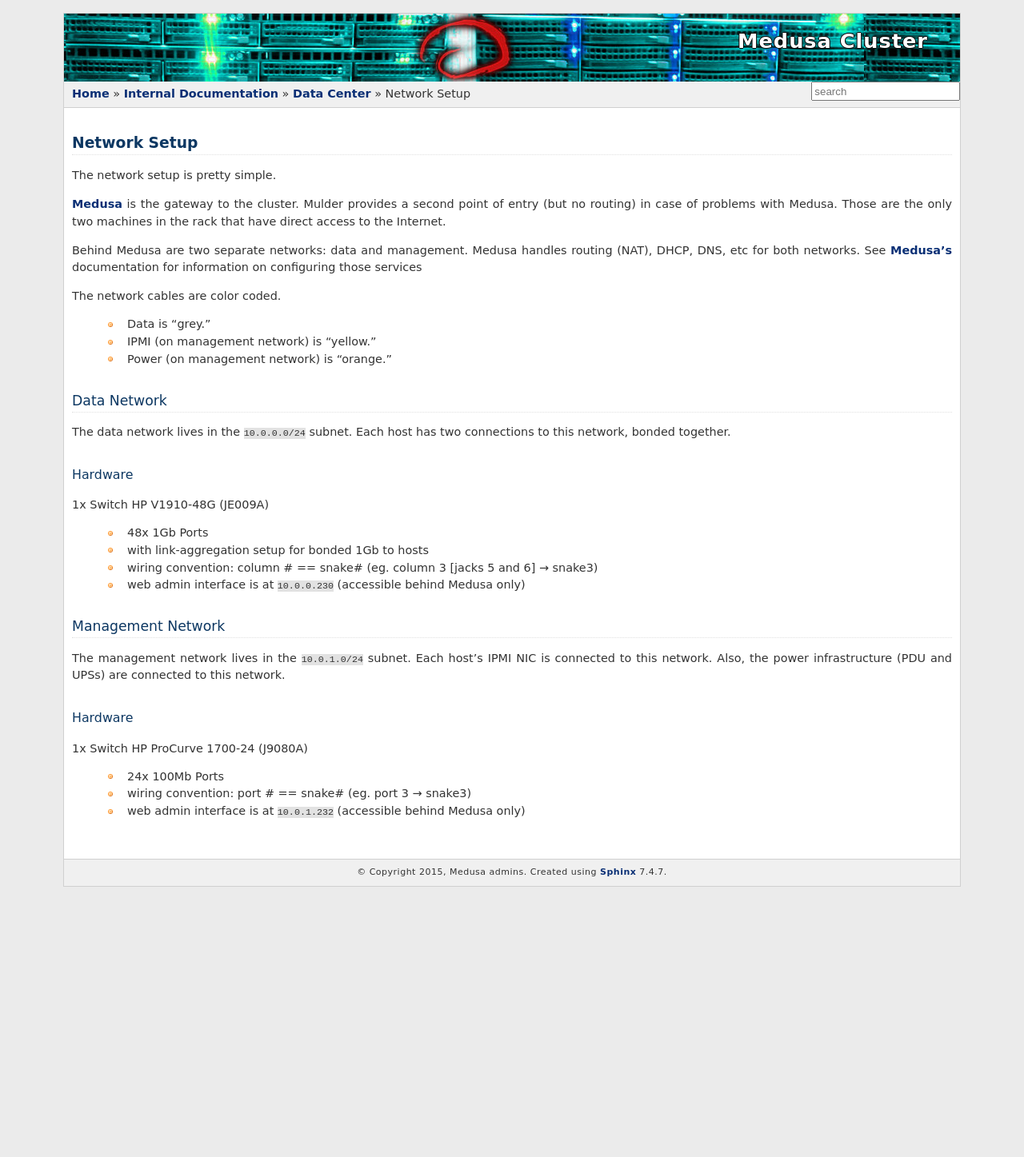
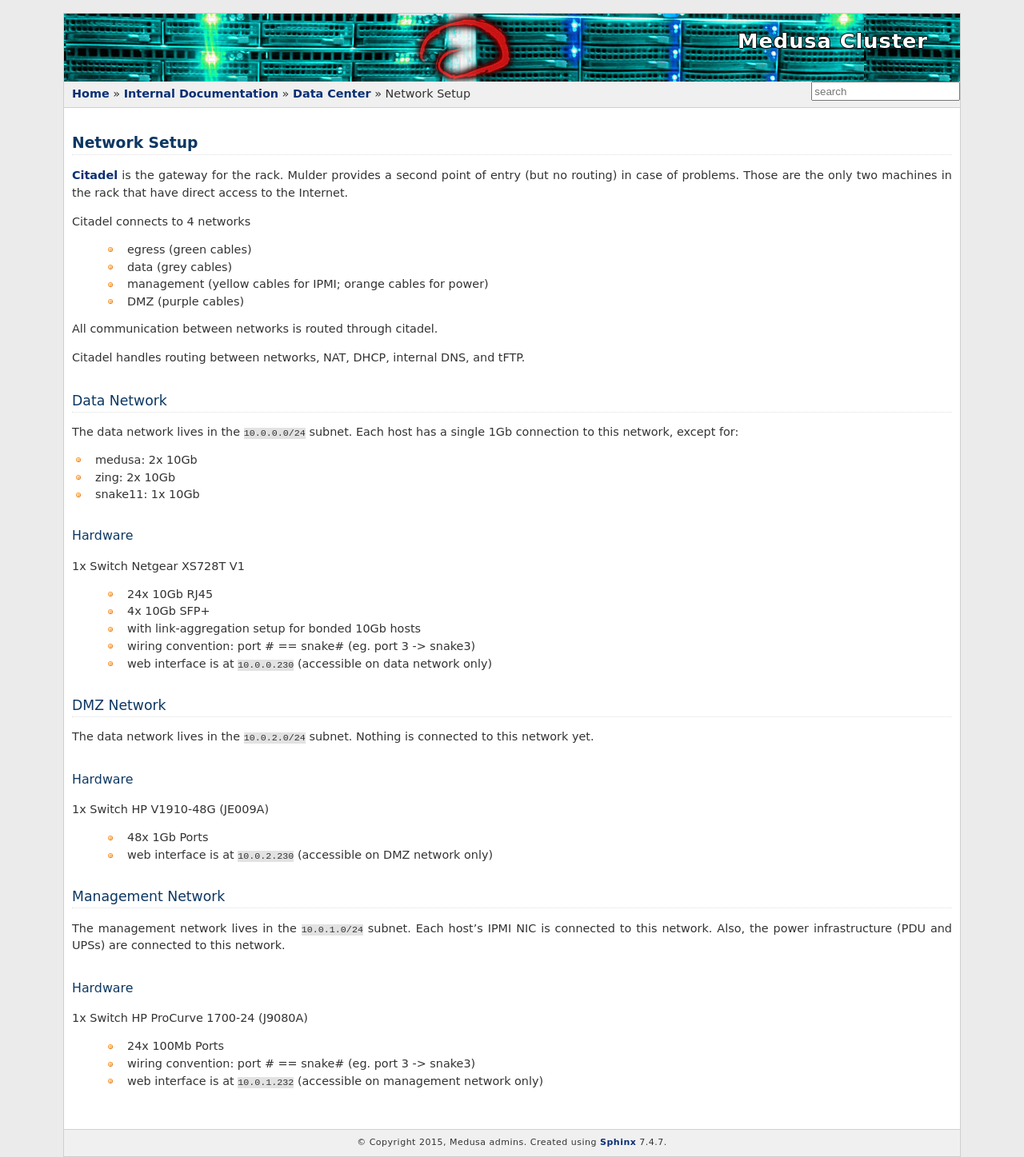
Before and after one commit to psychoinformatics-de/ipsy-docs, a Sphinx documentation site: the page built from source/internal/data_center/network.rst, in a window 1280 px wide. Shown: the whole page at 80% size. Built offline with Sphinx 7.4.7, drawn with Linux system fonts in a browser that asks for light colours; formulas are drawn with MathJax 3; before the commit the page ends 1109 px from its top, so only the background shows below that.

Commit message:
Network updates

```diff
--- a/source/internal/data_center/network.rst
+++ b/source/internal/data_center/network.rst
@@ -1,38 +1,52 @@
-.. -*- mode: rst; fill-column: 79 -*-
-.. ex: set sts=4 ts=4 sw=4 et tw=79:
-
 *************
 Network Setup
 *************
-The network setup is pretty simple.
 
-`Medusa <medusa>`_ is the gateway to the cluster. Mulder provides a second point
-of entry (but no routing) in case of problems with Medusa. Those are the only
+`Citadel <citadel>`_ is the gateway for the rack. Mulder provides a second point
+of entry (but no routing) in case of problems. Those are the only
 two machines in the rack that have direct access to the Internet.
 
-Behind Medusa are two separate networks: data and management. Medusa handles
-routing (NAT), DHCP, DNS, etc for both networks. See `Medusa's <medusa>`_
-documentation for information on configuring those services
+Citadel connects to 4 networks
 
-The network cables are color coded.
+ * egress (green cables)
+ * data (grey cables)
+ * management (yellow cables for IPMI; orange cables for power)
+ * DMZ (purple cables)
 
- * Data is "grey."
- * IPMI (on management network) is "yellow."
- * Power (on management network) is "orange."
+All communication between networks is routed through citadel.
+
+Citadel handles routing between networks, NAT, DHCP, internal DNS, and tFTP.
 
 Data Network
 ============
-The data network lives in the ``10.0.0.0/24`` subnet. Each host has two connections
-to this network, bonded together.
+The data network lives in the ``10.0.0.0/24`` subnet. Each host has a single
+1Gb connection to this network, except for:
+
+* medusa: 2x 10Gb
+* zing: 2x 10Gb
+* snake11: 1x 10Gb
+
+Hardware
+--------
+1x Switch Netgear XS728T V1
+
+ * 24x 10Gb RJ45
+ * 4x 10Gb SFP+
+ * with link-aggregation setup for bonded 10Gb hosts
+ * wiring convention: port # == snake# (eg. port 3 -> snake3)
+ * web interface is at ``10.0.0.230`` (accessible on data network only)
+
+DMZ Network
+===========
+The data network lives in the ``10.0.2.0/24`` subnet. Nothing is connected to
+this network yet.
 
 Hardware
 --------
 1x Switch HP V1910-48G (JE009A)
 
  * 48x 1Gb Ports
- * with link-aggregation setup for bonded 1Gb to hosts
- * wiring convention: column # == snake# (eg. column 3 [jacks 5 and 6] → snake3)
- * web admin interface is at ``10.0.0.230`` (accessible behind Medusa only)
+ * web interface is at ``10.0.2.230`` (accessible on DMZ network only)
 
 Management Network
 ==================
@@ -45,5 +59,5 @@ Hardware
 1x Switch HP ProCurve 1700-24 (J9080A)
 
  * 24x 100Mb Ports
- * wiring convention: port # == snake# (eg. port 3 → snake3)
- * web admin interface is at ``10.0.1.232`` (accessible behind Medusa only)
+ * wiring convention: port # == snake# (eg. port 3 -> snake3)
+ * web interface is at ``10.0.1.232`` (accessible on management network only)
```
